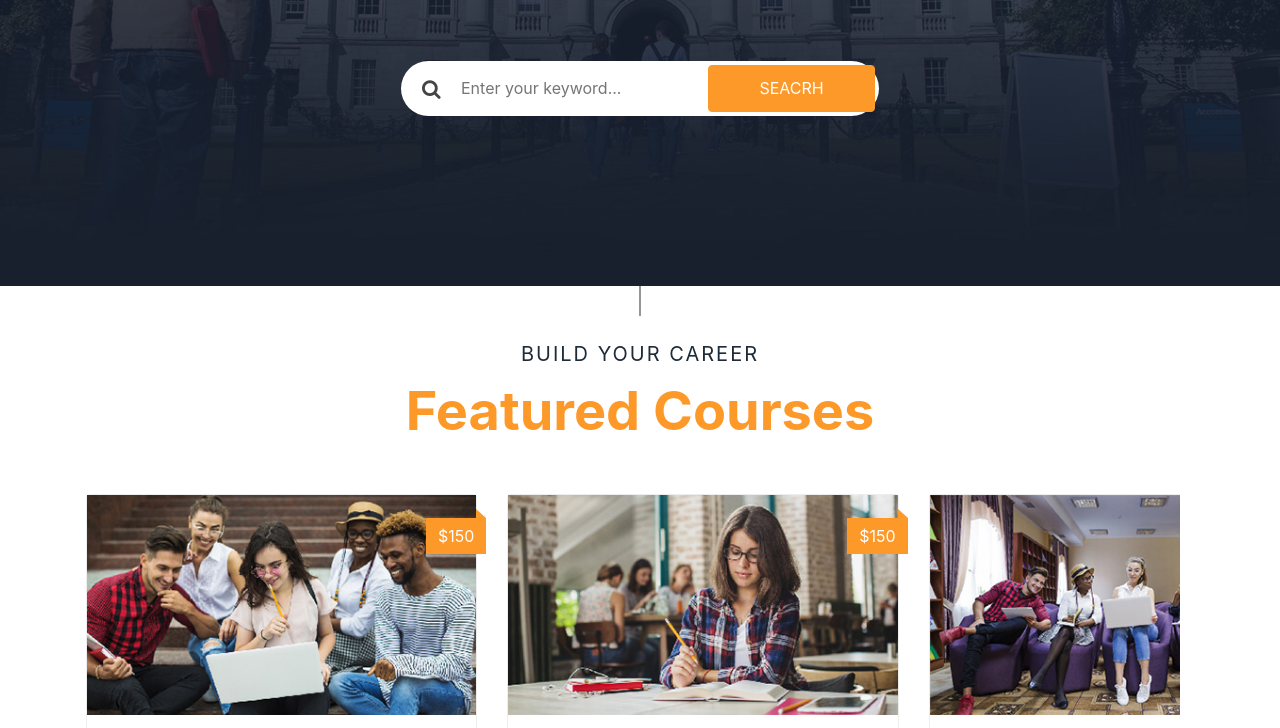
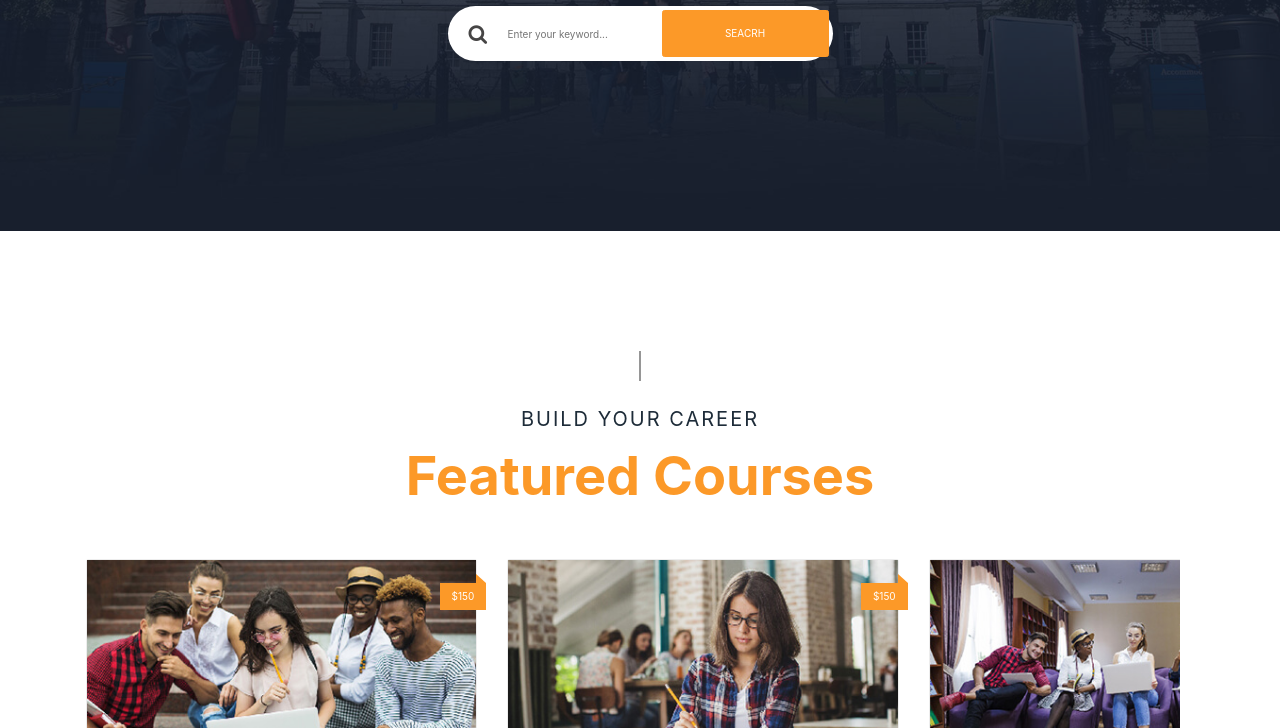
Before and after one commit to jhondenis8122000-lab/rafael-bucheli-web-template, a website with bundled scripts: page theme/index.html in a window 1280 px wide. Shown: the part 545-1273 px from the top of the page. Built offline with nearby package versions, Linux system fonts and the light colour scheme; a web font is replaced by a local one.

Commit message:
HOME,CSS,JS,ICONOS,LOADING

```diff
--- a/theme/index.html
+++ b/theme/index.html
@@ -15,7 +15,7 @@
     <link rel="stylesheet" href="assets/css/magnific-popup.css">
     <link rel="stylesheet" href="assets/css/slicknav.min.css">
     <link rel="stylesheet" href="assets/css/typography.css">
-    <link rel="stylesheet" ref="assets/css/default-css.css">
+    <link rel="stylesheet" href="assets/css/default-css.css">
     <link rel="stylesheet" href="assets/css/styles.css">
     <link rel="stylesheet" href="assets/css/responsive.css">
     <!--color css-->
```
